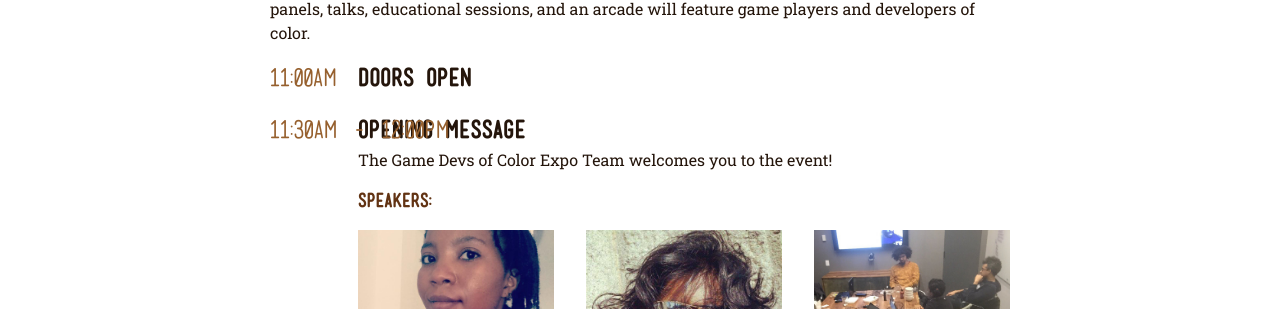
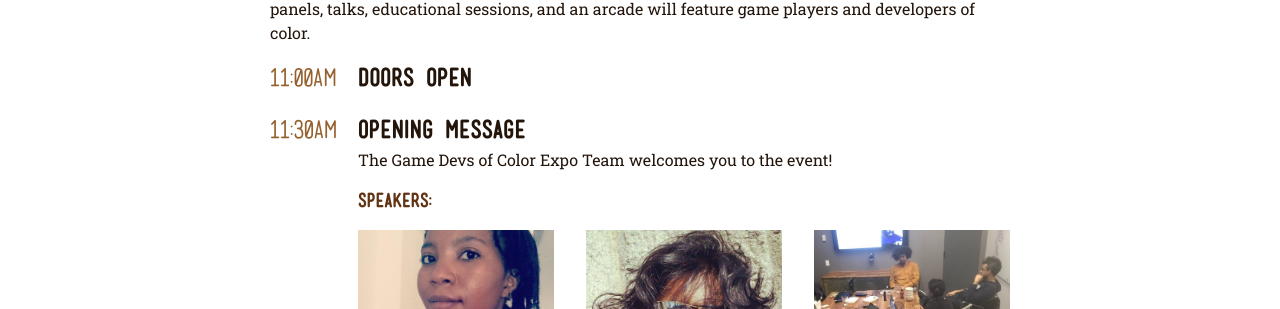
Before and after one commit to BrooklynGamery/gdocexpo, a Jekyll site: the page built from schedule/index.html, in a window 1280 px wide. Shown: the part 328-637 px from the top of the page. Built offline with Jekyll 4.4.1, drawn with Linux system fonts in a browser that asks for light colours; comment, search, counter and statistics services are not loaded.

Commit message:
updated speakers

```diff
--- a/_data/talks.yml
+++ b/_data/talks.yml
@@ -2,7 +2,7 @@
   time: 11:00AM
 
 - title: Opening message
-  time: 11:30AM - 12:00PM
+  time: 11:30AM
   description: The Game Devs of Color Expo Team welcomes you to the event!
   speakers:
     - name: Catt Small
--- a/_sass/_layout.scss
+++ b/_sass/_layout.scss
@@ -328,11 +328,17 @@
         left: 0;
         font-family: $display-font-family;
         font-size: 1.5em;
+        width: 3.5em;
+        line-height: 1em;
+        margin-top: .25em;
 
         @include media-query($on-palm) {
             font-size: 1em;
             position: relative;
             display: block;
+            width: auto;
+            margin-top: 0;
+            margin-bottom: .25em;
         }
     }
 
```
Also changed, not shown: assets/images/speakers/2017/cierra-mcdonald.jpg, assets/images/speakers/2017/jo-fu.jpg, assets/images/speakers/2017/keith-jordan.jpg, assets/images/speakers/2017/mitu-khandaker.jpg, assets/images/sponsors/2017/xbox.png.
